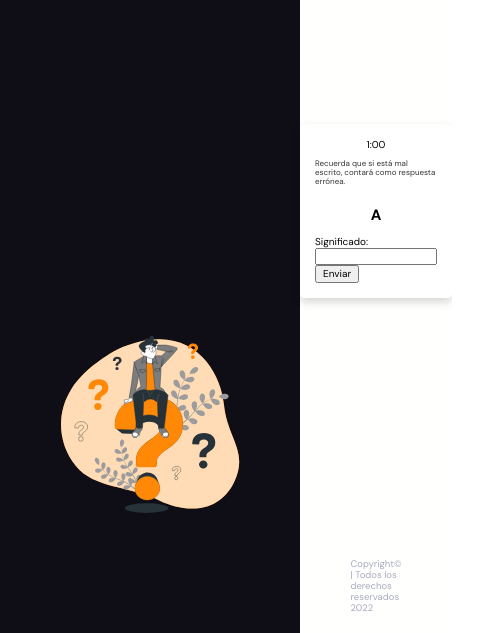
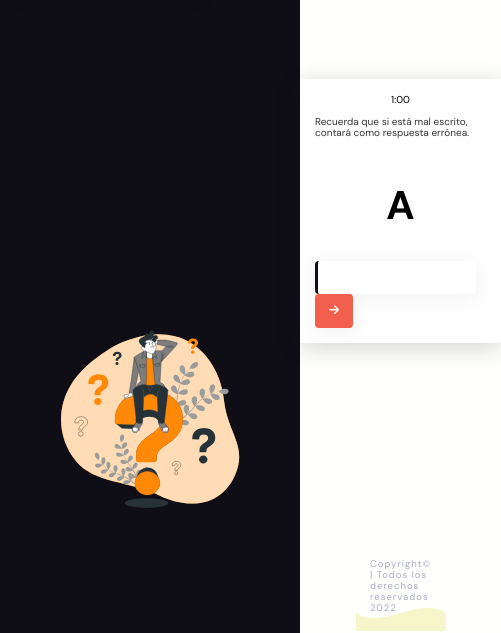
Before and after one commit to dmpb/learn-aeronautical-alphabet, a plain HTML site: page index.html in a window 390 px wide. Shown: the part 211-844 px from the top of the page, 501 px wide, since content can reach past the window. Drawn offline with nearby package versions, Linux system fonts and the light colour scheme.

Commit message:
Se mejoró el estilo de la página, faltaría hacerlo responsive

```diff
--- a/assets/css/main.css
+++ b/assets/css/main.css
@@ -4,6 +4,7 @@
     --color-paragraph: #a7a9be;
     --color-button: #ff8906;
     --color-button-text: #fffffe;
+    --color-card: #fefefe;
     /* SECONDARY */
     --color-stroke: black;
     --color-main: #fffffe;
@@ -31,7 +32,8 @@ body {
     font-size: 1.05rem;
     background: var(--color-background);
     color: var(--color-headline);
-    padding: 1.2rem;
+    padding: 1.75rem;
+    box-shadow: 4px 0px 8px rgba(0, 0, 0, 0.25);
 }
 
 .content__nav {
@@ -40,6 +42,7 @@ body {
 
 .paragraph__nav {
     color: var(--color-paragraph);
+    line-height: 1.4rem;
 }
 
 .img__nav {
@@ -50,11 +53,13 @@ body {
 .button {
     background: var(--color-button);
     color: var(--color-button-text);
-    font-size: 1.25rem;
+    font-size: 1.15rem;
+    font-weight: bold;
     border: none;
     border-radius: .4rem;
-    padding: .85rem 1.25rem;
+    padding: 1rem 1.4rem;
     cursor: pointer;
+    box-shadow: 0px 4px 20px rgba(32, 32, 32, 0.05);
 }
 
 .content__help,
@@ -76,6 +81,8 @@ body {
 .footer {
     bottom: 1rem;
     color: var(--color-paragraph);
+    z-index: 5;
+    letter-spacing: .1rem;
 }
 
 
@@ -93,10 +100,41 @@ body {
     display: flex;
     flex-direction: column;
     align-items: center;
+    background-color: var(--color-card);
+    padding: 1.5em;
+    z-index: 5;
+    border-radius: .25em;
+    box-shadow: 0px 4px 25px rgba(32, 32, 32, 0.2);
+}
+
+.wave {
+    position: absolute;
+    width: calc(100% - 30rem);
+    bottom: 0;
+    overflow: hidden;
+    stroke: none;
+    fill: rgba(245, 243, 185, .75);
+}
+
+.input {
     background-color: white;
-    padding: 1.5em;
-    border-radius: .45em;
-    box-shadow: 0px 4px 8px rgba(0, 0, 0, 0.16);
+    margin-right: 1rem;
+    outline: none;
+    border-left: solid 3px var(--color-background);
+    box-shadow: 0px 4px 20px rgba(32, 32, 32, 0.05);
+    cursor: text;
+    color: var(--color-background);
+    font-weight: 400;
+    letter-spacing: 0.15rem;
+}
+
+.input:focus {
+    border: none;
+    border-left: solid 3px var(--color-secondary);
+}
+
+.next {
+    background: var(--color-secondary);
 }
 
 .content__results {
@@ -105,13 +143,16 @@ body {
     width: 100%;
 }
 
+.container__h2 {
+    font-size: 4rem;
+}
+
 .section__button {
     display: flex;
     justify-content: flex-end;
 }
 
 .paragraph {
-    font-size: .8em;
     color: #363636;
 }
 
@@ -121,6 +162,7 @@ body {
     justify-content: center;
     width: 2.5em;
     height: 2.5em;
+    font-size: 2rem;
     background-color: #182e36;
     color: white;
     border-radius: 50%;
@@ -132,6 +174,7 @@ body {
 .container__results {
     display: flex;
     justify-content: center;
+    font-size: 1.5rem;
 }
 
 .content__answer {
--- a/index.html
+++ b/index.html
@@ -31,11 +31,10 @@
         <div class="container__content">
             <span id="hour">1:00</span>
             <p class="paragraph" id="paragraph">Recuerda que si está mal escrito, contará como respuesta errónea.</p>
-            <h2 id="letter" class="container__h1">A</h2>
+            <h2 id="letter" class="container__h2">A</h2>
             <form id="form">
-                <label for="input">Significado: </label>
-                <input autocomplete="off" id="inputValueUser" name="inputValueUser" class="input">
-                <button id="buttonValueUser">Enviar</button>
+                <input autocomplete="off" id="inputValueUser" name="inputValueUser" class="input button">
+                <button id="buttonValueUser" class="button next"><i class="fas fa-arrow-right"></i></button>
             </form>
             <div id="content__results" class="content__results">
                 <section class="container__results">
@@ -66,6 +65,7 @@
         <footer class="footer">
             <p class="span__footer">Copyright© | Todos los derechos reservados 2022</p>
         </footer>
+        <div class="wave"><svg viewBox="0 0 500 150" preserveAspectRatio="none"><path d="M0.00,49.98 C149.99,150.00 349.20,-49.98 500.00,49.98 L500.00,150.00 L0.00,150.00 Z"></path></svg></div>
     </main>
     <script src="assets/js/main.js"></script>
 </body>
```
